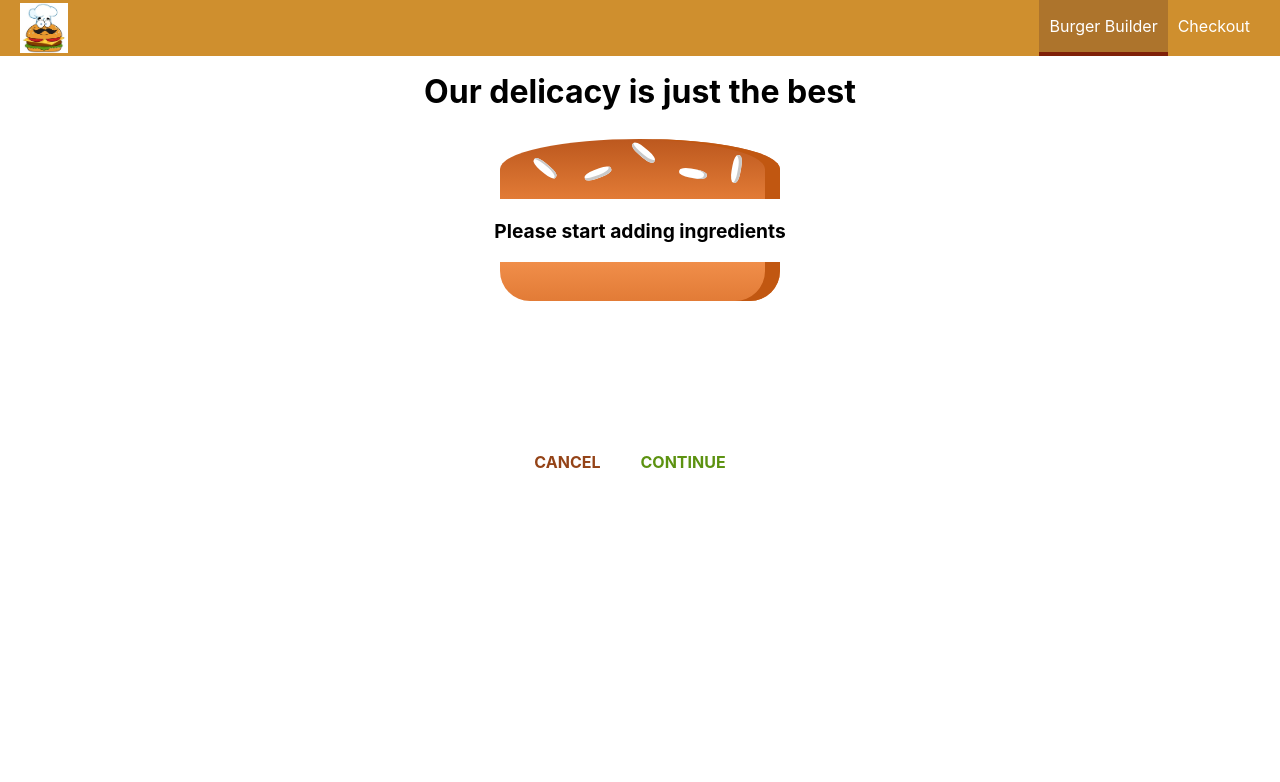
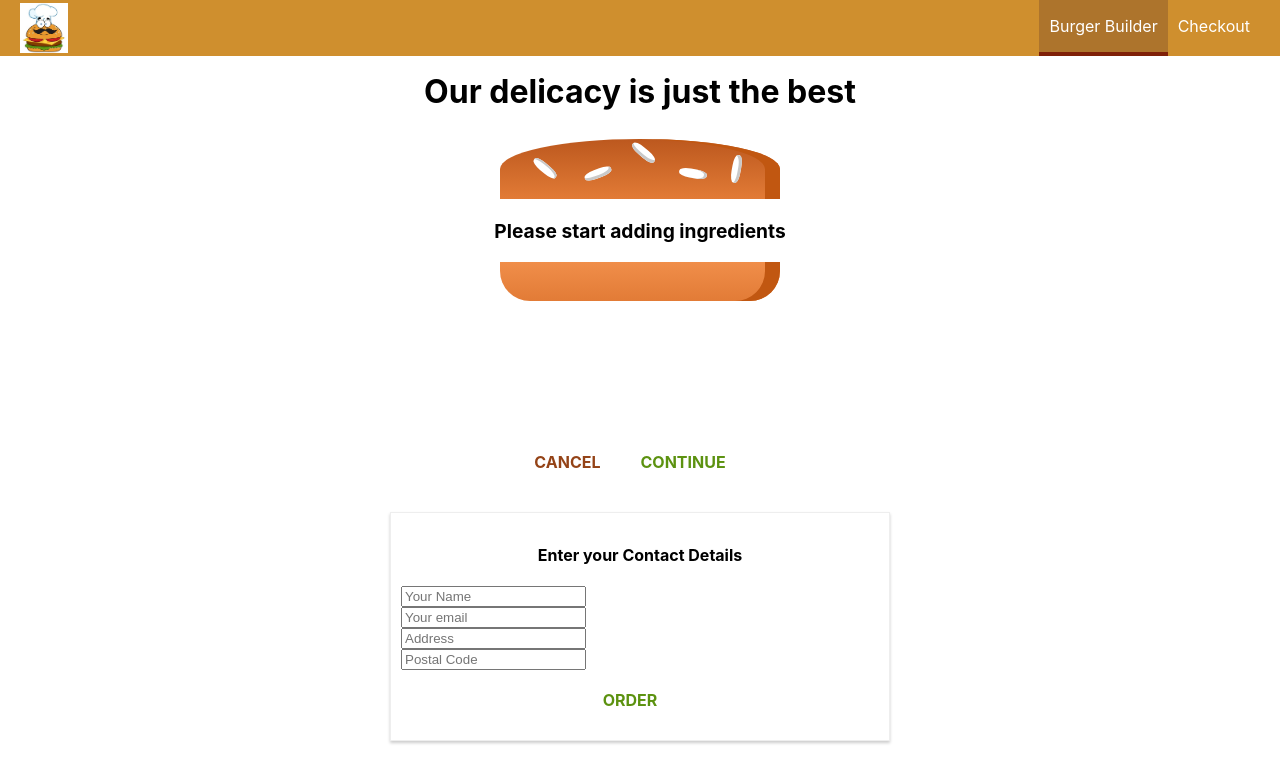
Before and after one commit to damiadeh/burgerbuilder, a React (Create React App) app: page /checkout in a window 1280 px wide. Both pictures are taken after a click on the button "CONTINUE". Shown: the top 782 px of the page. Built offline with nearby package versions, Linux system fonts and the light colour scheme.

Commit message:
working on contact page

```diff
--- a/src/components/Modal/Modal.js
+++ b/src/components/Modal/Modal.js
@@ -8,9 +8,9 @@ class Modal extends Component{
     shouldComponentUpdate(nextProps, nextState){
         return nextProps.show !== this.props.show || nextProps.children !== this.props.children;
     }
-    componentWillUpdate(){
-        console.log('Modal updated')
-    }
+    // componentWillUpdate(){
+    //     console.log('Modal updated')
+    // }
     render () {
         return (
             <Aux>
--- a/src/containers/BurgerBuilder.js
+++ b/src/containers/BurgerBuilder.js
@@ -118,6 +118,7 @@ class BurgerBuilder extends Component{
         for(let i in this.state.ingredients) {
             queryParams.push(encodeURIComponent(i) + '=' + encodeURIComponent(this.state.ingredients[i]))
         }
+        queryParams.push('price=' + this.state.totalPrice);
         const queryString = queryParams.join('&');
         this.props.history.push({
             pathname: '/checkout',
--- a/src/containers/Checkout.js
+++ b/src/containers/Checkout.js
@@ -1,19 +1,27 @@
 import React, {Component} from 'react';
 import CheckoutSummary from '../components/Order/CheckoutSummary/CheckoutSummary';
+import {Route} from 'react-router-dom';
+import ContactData from '../containers/ContactData';
 
 class Checkout extends Component {
     state = {
-        ingredients: {}
+        ingredients: null,
+        totalPrice: 0
     }
 
-    componentDidMount() {
+    componentWillMount() {
         const query = new URLSearchParams(this.props.location.search);
         const ingredients = {};
+        let price = 0;
         for (let param of query.entries()){
             //['salad', '1]//the plus added coverts it to a number
-            ingredients[param[0]] = +param[1];
+            if(param[0] ==='price'){
+                price = +param[1];
+            }else{
+                ingredients[param[0]] = +param[1];
+            }
         }
-        this.setState({ingredients: ingredients});
+        this.setState({ingredients: ingredients, totalPrice: price});
     }
 
     CheckoutCancelledHandler= () => {
@@ -31,6 +39,8 @@ class Checkout extends Component {
                     ingredients={this.state.ingredients}
                     CheckoutCancelled={this.CheckoutCancelledHandler}
                     CheckoutContinued={this.CheckoutContinuedHandler} />
+                    {/* instead of using component we use render to be able to pass the ingredient data to the condata data page */}
+                    <Route path={this.props.match.path + '/contact-data'} render={(props) => (<ContactData ingredients={this.state.ingredients} price={this.state.totalPrice} {...props} />)} />
             </div>
         );
     }
--- /dev/null
+++ b/src/containers/ContactData.css
@@ -0,0 +1,19 @@
+.ContactData{
+    margin: 20px auto;
+    width: 80%;
+    text-align: center;
+    box-shadow: 0 2px 3px #ccc;
+    border: 1px solid #eee;
+    padding: 10px;
+    box-sizing: border-box
+}
+
+.Input {
+    display: block;
+}
+
+@media (min-width: 600px) {
+    .ContactData{
+        width: 500px;
+    }
+}
--- /dev/null
+++ b/src/containers/ContactData.js
@@ -0,0 +1,66 @@
+import React , {Component} from 'react';
+import Button from '../components/UI/Button/Button';
+import Spinner from '../components/UI/Spinner/Spinner';
+import './ContactData.css';
+import axios from '../axios-orders';
+
+class ContactData extends Component {
+    state = {
+        name: '',
+        email: '',
+        address: {
+            street: '',
+            postalCode: ''
+        },
+        loading: false
+    }
+
+    orderHandler = (event) => {
+        event.preventDefault();
+        this.setState({loading: true});
+         const order = {
+             ingredients : this.props.ingredients,
+             price: this.props.price,
+             customer: {
+                 name: 'Adepoju Damilare',
+                 address: {
+                     street: '13, Yaba, Lagos',
+                     country: 'Nigeria'
+                 },
+                 email: 'dami@mail.com',
+                 phone: '08012345678'
+             },
+             deliveryMethod: 'Ship'
+         }
+        axios.post('/orders.json', order).then(response => {
+            this.setState({loading: false});
+            this.props.history.push('/');
+        })
+            .catch(error => {
+                this.setState({loading: false});
+            });
+    }
+
+    render (){
+        let form = (
+            <form>
+                <input className="Input"  type="text" name="name" placeholder="Your Name" />
+                <input className="Input" type="email" name="email" placeholder="Your email" />
+                <input className="Input" type="text" name="street" placeholder="Address" />
+                <input className="Input" type="text" name="postal" placeholder="Postal Code" />
+                <Button btnType="Success" clicked={this.orderHandler}>ORDER</Button>
+            </form>
+        );
+        if (this.state.loading){
+            form = <Spinner />;
+        }
+        return (
+            <div className="ContactData">
+                <h4>Enter your Contact Details</h4>
+                {form}
+            </div>
+        );
+    }
+}
+
+export default ContactData;
```
